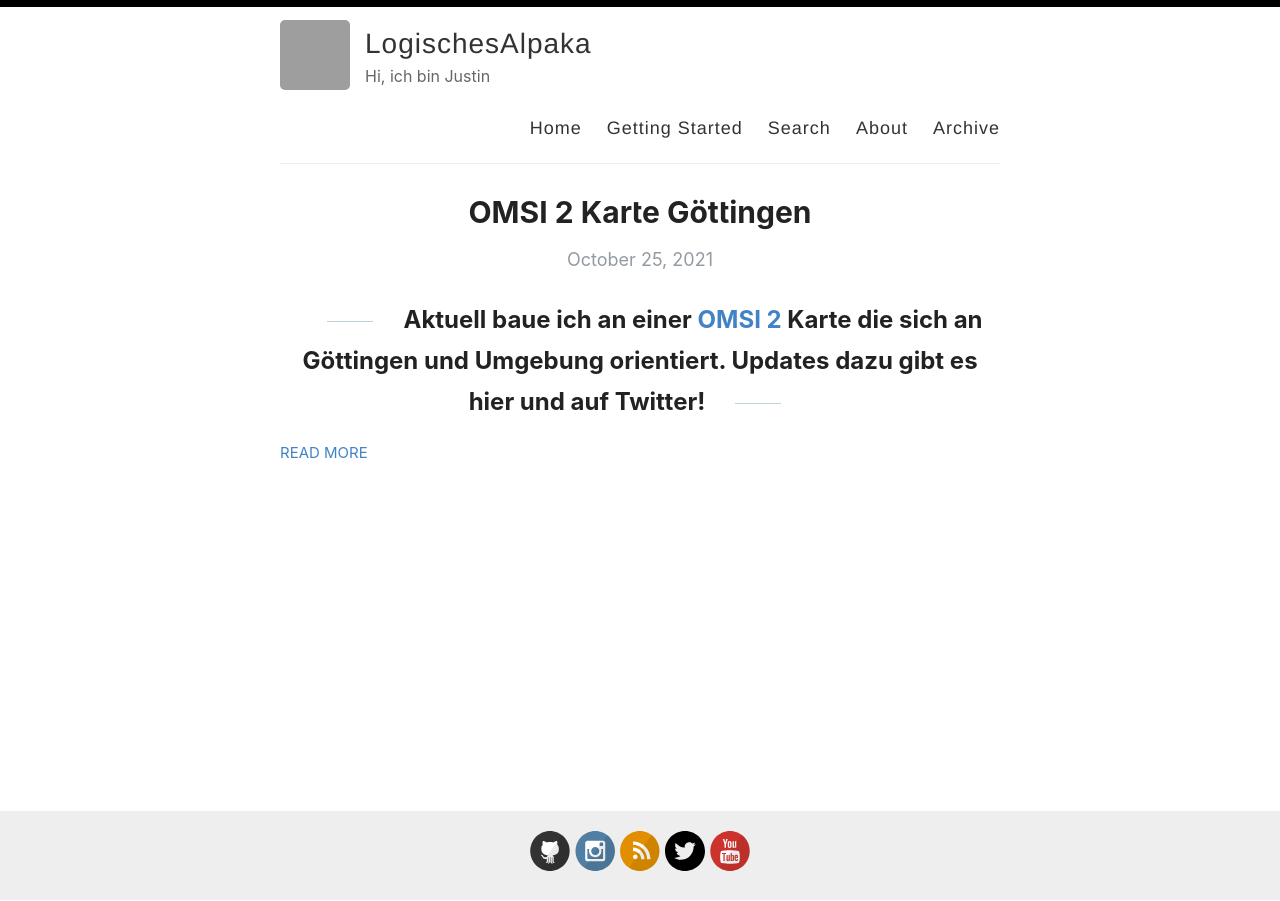
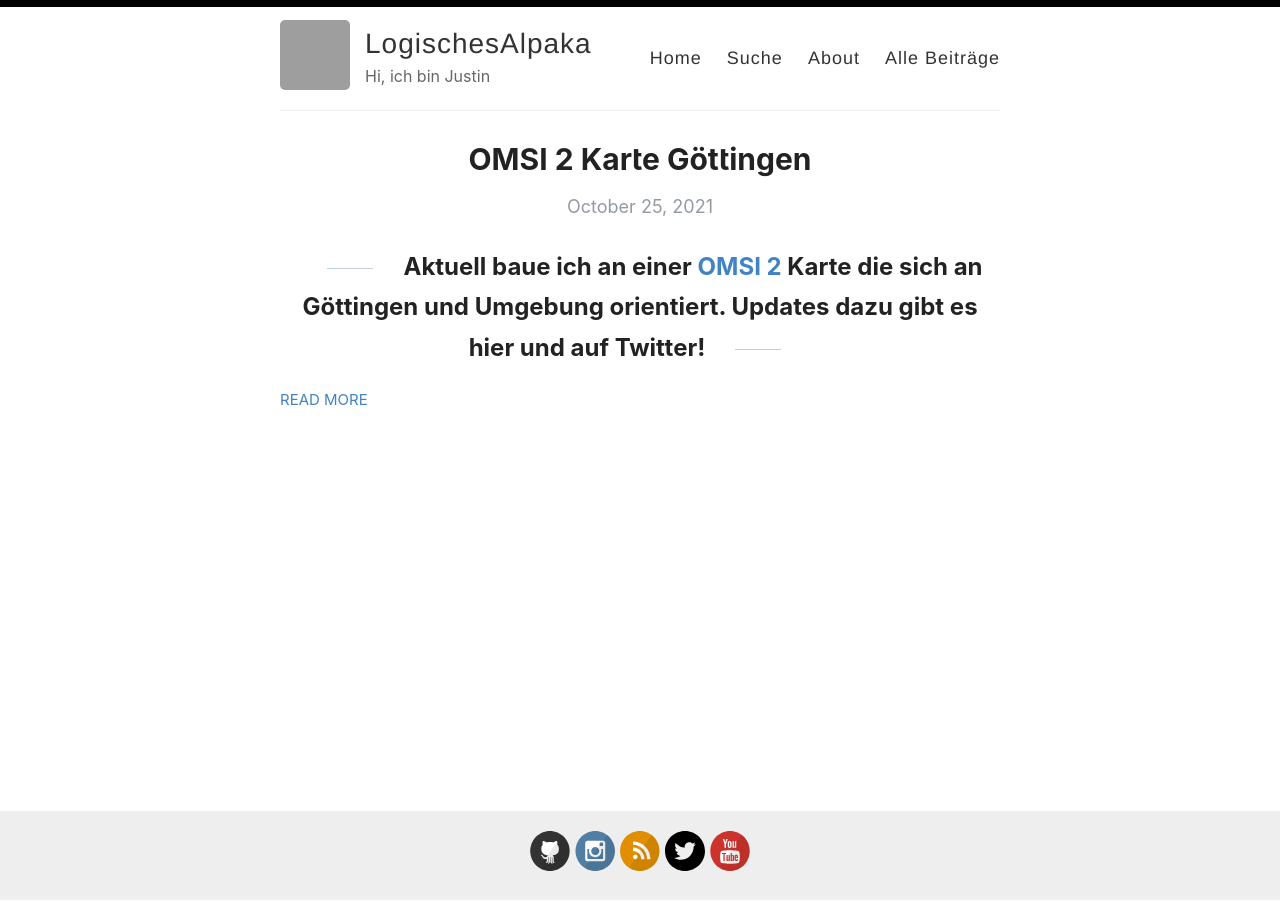
Before and after one commit to LogischesAlpaka/logischesalpaka.github.io, a Jekyll site: the page built from index.html, in a window 1280 px wide. Built offline with Jekyll 4.4.1, drawn with Linux system fonts in a browser that asks for light colours; the list of posts is cut into pages by our own code; grey boxes are pictures that could not be loaded.

Commit message:
Translated

```diff
--- a/_layouts/default.html
+++ b/_layouts/default.html
@@ -29,10 +29,9 @@
 
             <nav>
               <a href="{{ site.baseurl }}/">Home</a>
-              <a href="{{ site.baseurl }}/getting-started">Getting Started</a>
-              <a href="{{ site.baseurl }}/search">Search</a>
+              <a href="{{ site.baseurl }}/search">Suche</a>
               <a href="{{ site.baseurl }}/about">About</a>
-              <a href="{{ site.baseurl }}/archive">Archive</a>
+              <a href="{{ site.baseurl }}/archive">Alle Beiträge</a>
             </nav>
           </header>
         </div>
```
Also changed, not shown: _pages/archive.md (+1 -1 lines).
